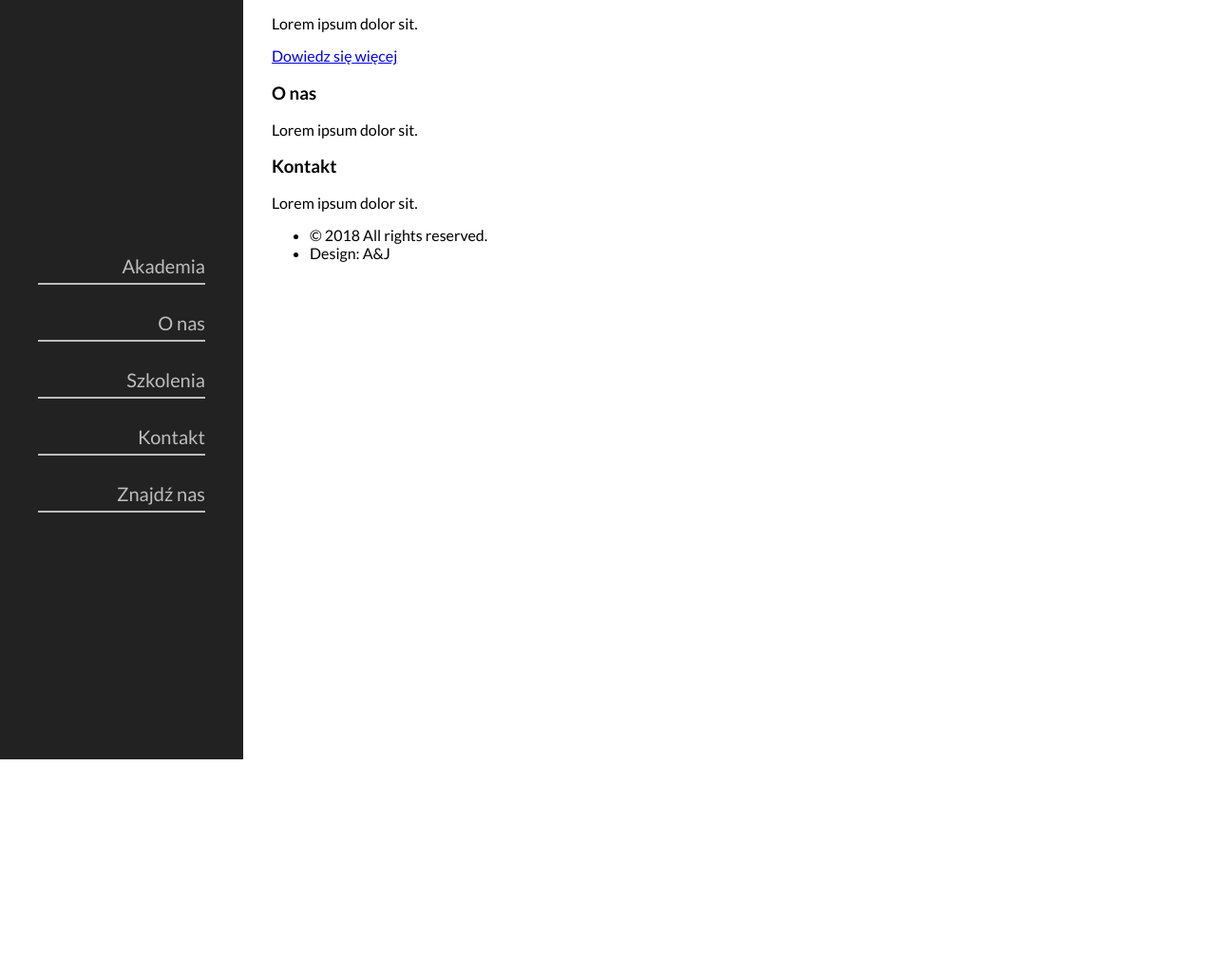
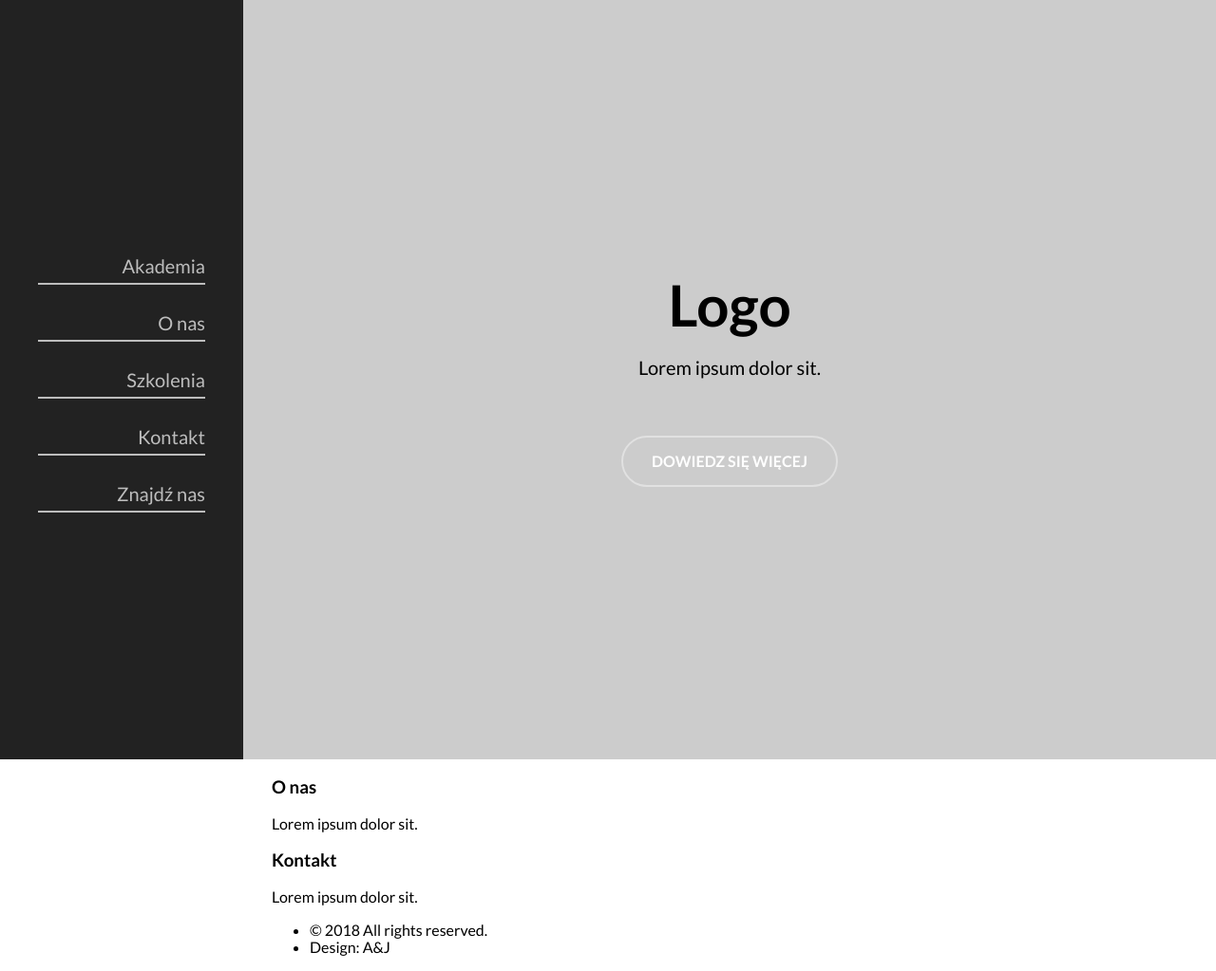
Before and after one commit to AnetaRolnik/AI_3D, a Django app: template app/ai3d/templates/ai3d/index.html in a window 1280 px wide. Shown: the whole page at 95% size. Before the commit the page ends 800 px from the top, so only its background shows below. Run offline with Django 3.2, Linux system fonts and the light colour scheme; the template is opened without the code that fills it, so the values that code supplies are empty.

Commit message:
Add styles to the main header

```diff
--- a/app/ai3d/static/src/scss/components/_main-header.scss
+++ b/app/ai3d/static/src/scss/components/_main-header.scss
@@ -0,0 +1,33 @@
+.main-header {
+  height: 100vh;
+  background: #ccc;
+}
+
+.main-header .container {
+  height: 100%;
+  display: flex;
+  flex-direction: column;
+  align-items: center;
+  justify-content: center;
+}
+
+.main-header-title {
+  margin: 0;
+  font-size: 60px;
+}
+
+.main-header-text {
+  font-size: 20px;
+}
+
+.main-header-btn {
+  padding: 16px 30px;
+  margin-top: 40px;
+  border: 2px solid rgba(white, 0.4);
+  color: white;
+  text-decoration: none;
+  text-transform: uppercase;
+  font-weight: 700;
+  border-radius: 50px;
+  transition: 0.5s;
+}
--- a/app/ai3d/templates/ai3d/index.html
+++ b/app/ai3d/templates/ai3d/index.html
@@ -1,7 +1,7 @@
 <!doctype html>
 <html lang="en">
 <head>
-    {% load static %}
+    <!--{% load static %}-->
     <meta charset="UTF-8">
     <meta name="viewport"
           content="width=device-width, user-scalable=no, initial-scale=1.0, maximum-scale=1.0, minimum-scale=1.0">
@@ -13,6 +13,7 @@
     <script src="../../static/ai3d/js/bundle.min.js"></script>
     <link rel="stylesheet" href="../../static/ai3d/css/style.min.css">
 </head>
+
 <body>
     <nav class="main-nav">
         <ul class="main-nav-list">
@@ -47,9 +48,9 @@
     <header class="main-header" id="mainHeader">
         <!-- animation or sliding pictures here-->
         <div class="container">
-            <!-- logo here -->
+            <h1 class="main-header-title">Logo</h1> <!-- logo here -->
             <p class="main-header-text">Lorem ipsum dolor sit.</p>
-            <a href="#" class="main-header-btn">
+            <a href="#aboutUs" class="main-header-btn">
                 Dowiedz się więcej
             </a>
         </div>
@@ -110,5 +111,6 @@
             </ul>
         </div>
     </footer>
+
 </body>
 </html>
```
Also changed, not shown: app/ai3d/static/ai3d/css/style.min.css, app/ai3d/static/src/scss/style.scss (line endings or trailing spaces).
